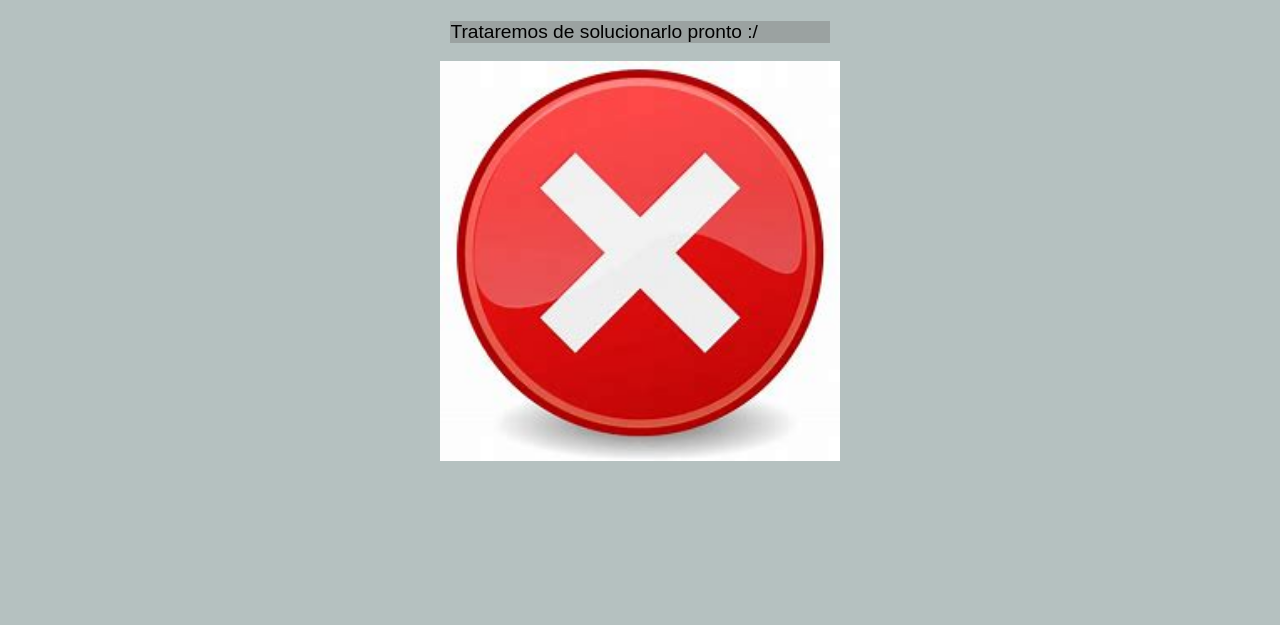
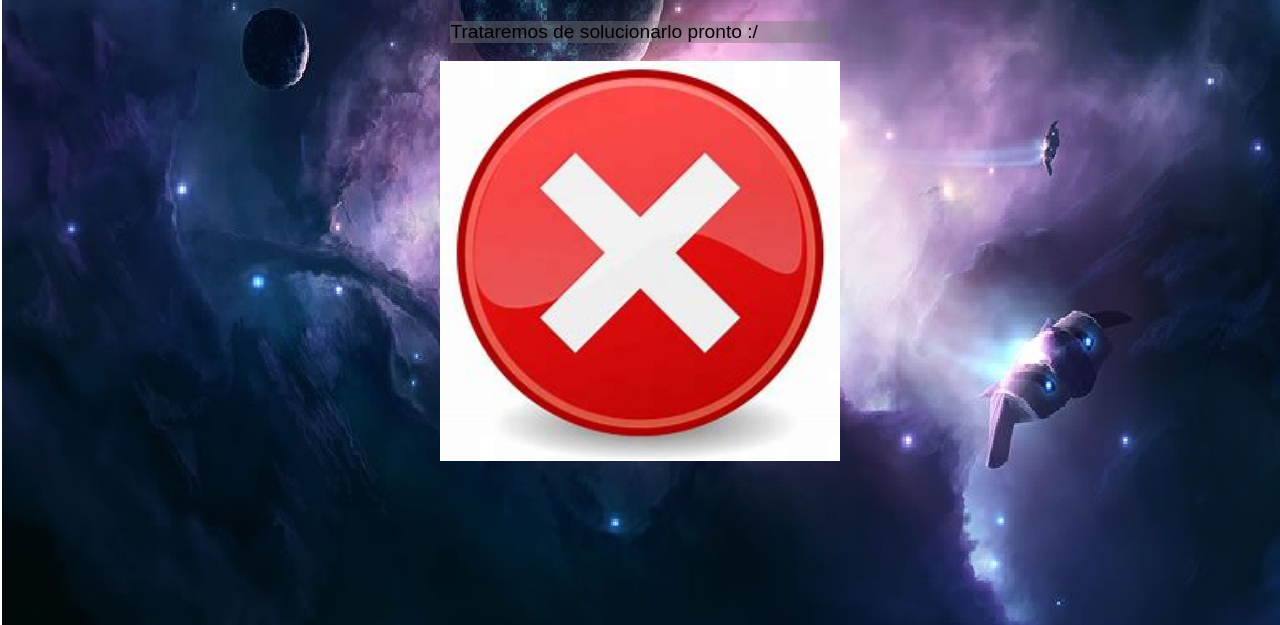
Before and after one commit to AXELITO-EN-LA-INTERWEB/AXELITO-EN-LA-INTERWEB.github.io, a plain HTML site: page INDEX.HTML in a window 1280 px wide. Shown: the part 175-800 px from the top of the page. Drawn offline with Linux system fonts and the light colour scheme.

Commit message:
Update INDEX.HTML

```diff
--- a/INDEX.HTML
+++ b/INDEX.HTML
@@ -28,7 +28,7 @@ button {
 }
 
 body{
-	background-image: src=("error.jpeg");
+	background-image: url('FONDO3.JPG');
 	background-repeat: no-repeat;
 
 }
```
